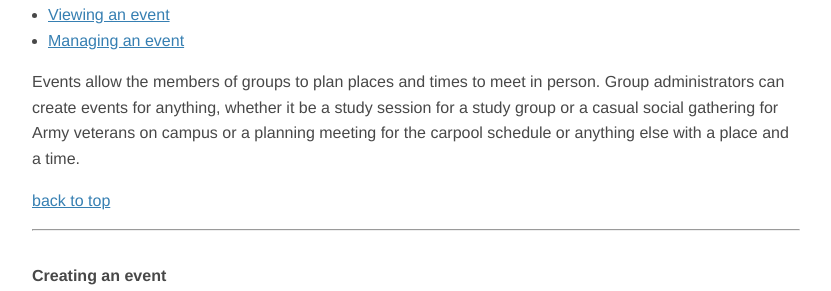
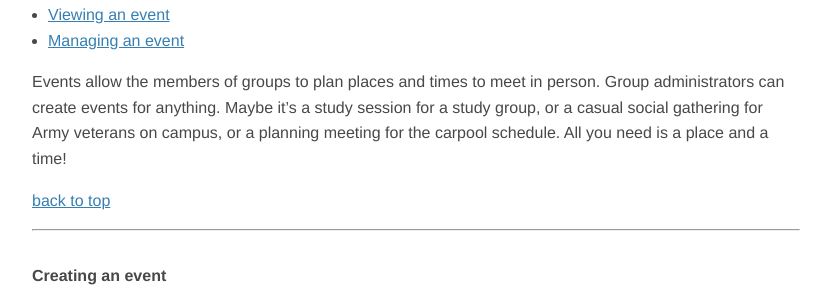
Before and after one commit to SonderMindOrg/uvize.github.io, a Jekyll site: the page built from community-guide.md, in a window 1280 px wide and 900 px high, scrolled down 17309 px. Shown: the part 187-478 px from the top of the window, without its empty margins (224-1055 px from the left). Built offline with Jekyll 4.4.1, drawn with Linux system fonts in a browser that asks for light colours; Markdown is read by kramdown in place of the engine named in the settings.

Commit message:
Change some wording in events introduction

```diff
--- a/community-guide.md
+++ b/community-guide.md
@@ -524,7 +524,7 @@ Just input different search criteria and we'll search groups by group name, tags
 * [Viewing an event](#viewing-event)
 * [Managing an event](#managing-event)
 
-Events allow the members of groups to plan places and times to meet in person. Group administrators can create events for anything, whether it be a study session for a study group or a casual social gathering for Army veterans on campus or a planning meeting for the carpool schedule or anything else with a place and a time.
+Events allow the members of groups to plan places and times to meet in person. Group administrators can create events for anything. Maybe it's a study session for a study group, or a casual social gathering for Army veterans on campus, or a planning meeting for the carpool schedule. All you need is a place and a time!
 
 [back to top](#top)
 
```
